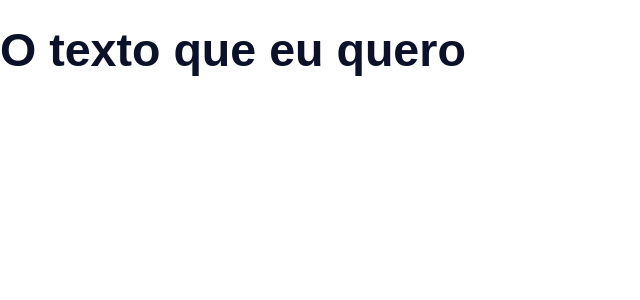
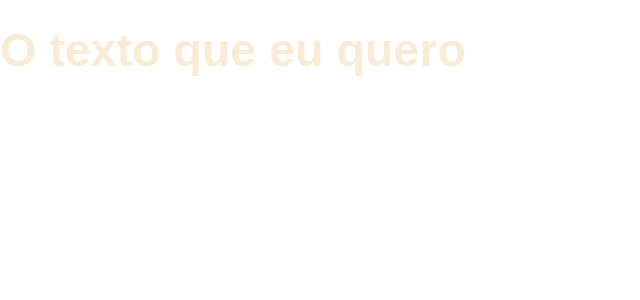
Before and after one commit to Shystra/React_Front-end, a React (Create React App) app in the folder project/: page / in a window 1280 px wide. Shown: the top 300 px of the page, without its empty margins (0-640 px from the left). Built offline with nearby package versions, Linux system fonts and the light colour scheme.

Commit message:
configuring imag

```diff
--- a/project/src/components/styles/theme.js
+++ b/project/src/components/styles/theme.js
@@ -1,8 +1,8 @@
 export const theme = {
     colors: {
-        primaryColor: '#0A1128',
+        primaryColor: '#faebd7',
         secondaryColor: '#dc143c',
-        white: '#FFFFFF',
+        white: '#000000',
         mediumGray: '#DDDDDD',
       },
       font: {
```
